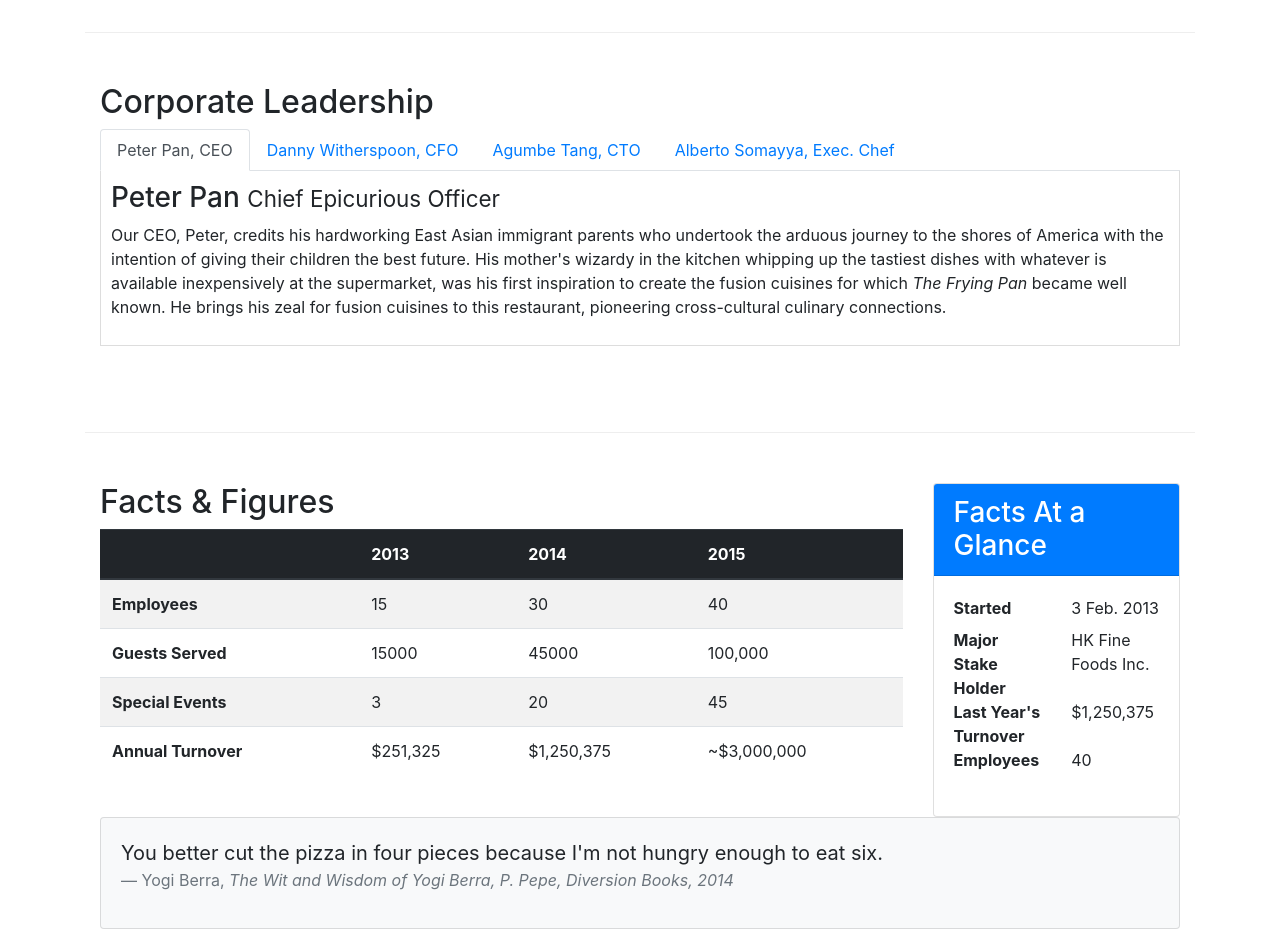
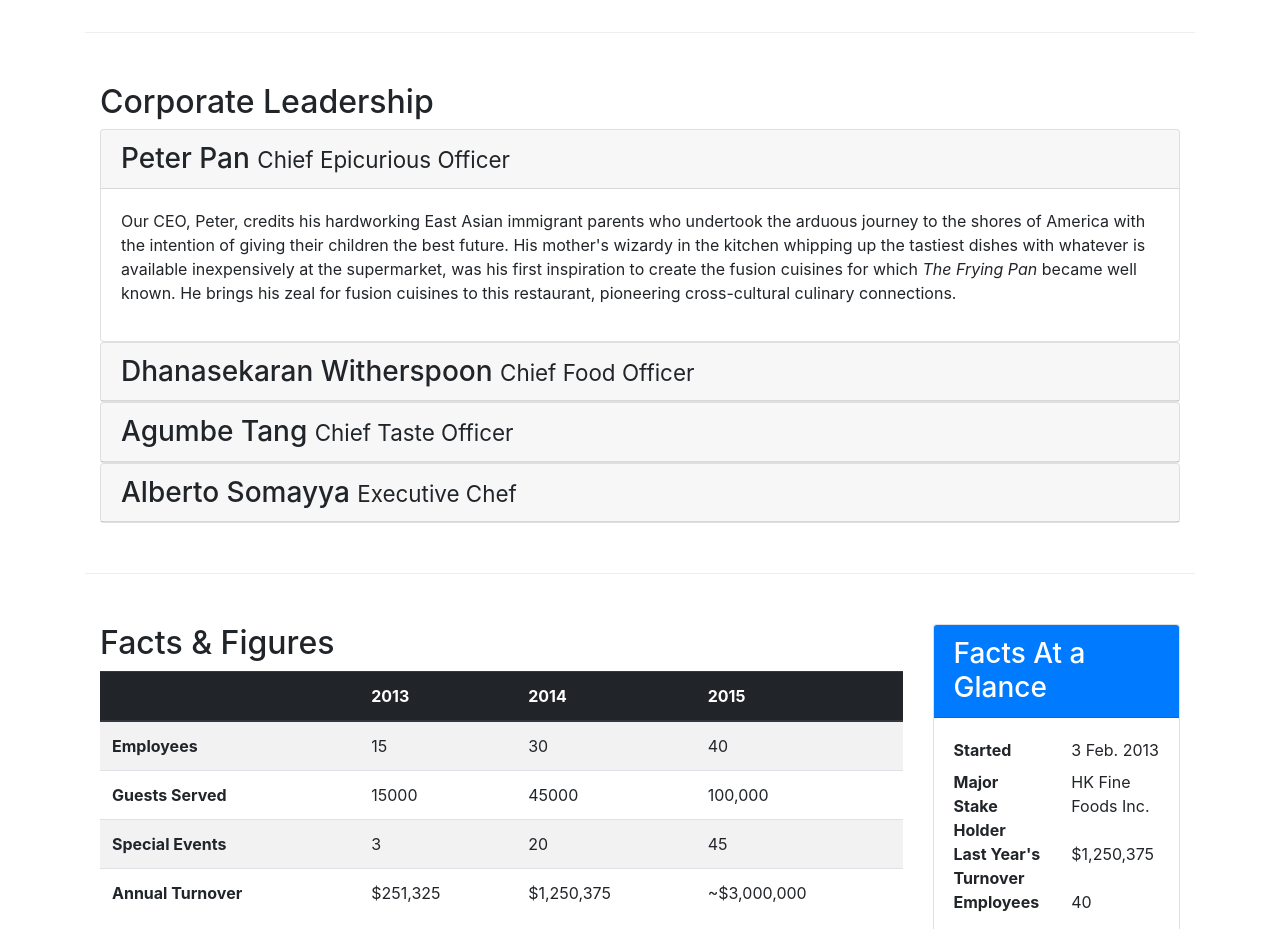
Before and after one commit to nobuhiroK/conFusion, a website: page aboutus.html in a window 1280 px wide. Shown: the part 840-1769 px from the top of the page. Drawn offline with nearby package versions, Linux system fonts and the light colour scheme.

Commit message:
Accordion

```diff
--- a/aboutus.html
+++ b/aboutus.html
@@ -80,40 +80,63 @@
         <div class="row row-content">
             <div  class="col-12">
                 <h2>Corporate Leadership</h2>
-                <ul class="nav nav-tabs">
-                    <li class="nav-item">
-                      <a class="nav-link active" href="#peter"
-                        role="tab" data-toggle="tab">Peter Pan, CEO</a>
-                    </li>
-                    <li class="nav-item">
-                      <a class="nav-link" href="#danny" role="tab"
-                        data-toggle="tab">Danny Witherspoon, CFO</a>
-                    </li>
-                    <li class="nav-item">
-                      <a class="nav-link" href="#agumbe"role="tab"
-                        data-toggle="tab">Agumbe Tang, CTO</a>
-                    </li>
-                    <li class="nav-item">
-                      <a class="nav-link" href="#alberto" role="tab"
-                        data-toggle="tab">Alberto Somayya, Exec. Chef</a>
-                    </li>
-                </ul>
-                <div class="tab-content">
-                    <div role="tabpanel" class="tab-pane fade show active" id="peter">
-                        <h3>Peter Pan <small>Chief Epicurious Officer</small></h3>
-                        <p class ="d-none d-sm-block">Our CEO, Peter, credits his hardworking East Asian immigrant parents who undertook the arduous journey to the shores of America with the intention of giving their children the best future. His mother's wizardy in the kitchen whipping up the tastiest dishes with whatever is available inexpensively at the supermarket, was his first inspiration to create the fusion cuisines for which <em>The Frying Pan</em> became well known. He brings his zeal for fusion cuisines to this restaurant, pioneering cross-cultural culinary connections.</p>
+
+                <div id="accordion">
+                    <div class="card">
+                        <div class="card-header" role="tab" id="peterhead">
+                        <h3 class="mb-0">
+                            <a data-toggle="collapse" data-target="#peter">
+                            Peter Pan <small>Chief Epicurious Officer</small>
+                            </a>
+                        </h3>
+                        </div>
+                        <div class="collapse show" id="peter" data-parent="#accordion">
+                            <div class="card-body">
+                                <p class="d-none d-sm-block">Our CEO, Peter, credits his hardworking East Asian immigrant parents who undertook the arduous journey to the shores of America with the intention of giving their children the best future. His mother's wizardy in the kitchen whipping up the tastiest dishes with whatever is available inexpensively at the supermarket, was his first inspiration to create the fusion cuisines for which <em>The Frying Pan</em> became well known. He brings his zeal for fusion cuisines to this restaurant, pioneering cross-cultural culinary connections.</p>
+                            </div>
+                        </div>
                     </div>
-                    <div role="tabpanel" class="tab-pane fade" id="danny">
-                        <h3>Dhanasekaran Witherspoon <small>Chief Food Officer</small></h3>
-                        <p class ="d-none d-sm-block">Our CFO, Danny, as he is affectionately referred to by his colleagues, comes from a long established family tradition in farming and produce. His experiences growing up on a farm in the Australian outback gave him great appreciation for varieties of food sources. As he puts it in his own words, <em>Everything that runs, wins, and everything that stays, pays!</em></p>
+                    <div class="card">
+                            <div class="card-header" role="tab" id="dannyhead">
+                            <h3 class="mb-0">
+                                <a class="collapsed" data-toggle="collapse" data-target="#danny">
+                                Dhanasekaran Witherspoon <small>Chief Food Officer</small>
+                                </a>
+                            </h3>
+                        </div>
+                        <div class="collapse" id="danny" data-parent="#accordion">
+                            <div class="card-body">
+                                <p class="d-none d-sm-block">Our CFO, Danny, as he is affectionately referred to by his colleagues, comes from a long established family tradition in farming and produce. His experiences growing up on a farm in the Australian outback gave him great appreciation for varieties of food sources. As he puts it in his own words, <em>Everything that runs, wins, and everything that stays, pays!</em><</p>
+                            </div>
+                        </div>
                     </div>
-                    <div role="tabpanel" class="tab-pane fade" id="agumbe">
-                        <h3>Agumbe Tang <small>Chief Taste Officer</small></h3>
-                        <p class="d-none d-sm-block">Blessed with the most discerning gustatory sense, Agumbe, our CTO, personally ensures that every dish that we serve meets his exacting tastes. Our chefs dread the tongue lashing that ensues if their dish does not meet his exacting standards. He lives by his motto, <em>You click only if you survive my lick.</em></p>
+                    <div class="card">
+                            <div class="card-header" role="tab" id="agumbehead">
+                            <h3 class="mb-0">
+                                <a class="collapsed" data-toggle="collapse" data-target="#agumbe">
+                                Agumbe Tang <small>Chief Taste Officer</small>
+                                </a>
+                            </h3>
+                        </div>
+                        <div class="collapse" id="agumbe" data-parent="#accordion">
+                            <div class="card-body">
+                                <p class="d-none d-sm-block">Blessed with the most discerning gustatory sense, Agumbe, our CTO, personally ensures that every dish that we serve meets his exacting tastes. Our chefs dread the tongue lashing that ensues if their dish does not meet his exacting standards. He lives by his motto, <em>You click only if you survive my lick.</em></p>
+                            </div>
+                        </div>
                     </div>
-                    <div role="tabpanel" class="tab-pane fade" id="alberto">
-                        <h3>Alberto Somayya <small>Executive Chef</small></h3>
-                        <p class="d-none d-sm-block">Award winning three-star Michelin chef with wide International experience having worked closely with whos-who in the culinary world, he specializes in creating mouthwatering Indo-Italian fusion experiences. He says, <em>Put together the cuisines from the two craziest cultures, and you get a winning hit! Amma Mia!</em></p>
+                    <div class="card">
+                        <div class="card-header" role="tab" id="albertohead">
+                            <h3 class="mb-0">
+                                <a class="collapsed" data-toggle="collapse" data-target="#alberto">
+                                Alberto Somayya <small>Executive Chef</small>
+                                </a>
+                            </h3>
+                        </div>
+                        <div class="collapse" id="alberto" data-parent="#accordion">
+                            <div class="card-body">
+                                <p class="d-none d-sm-block">Award winning three-star Michelin chef with wide International experience having worked closely with whos-who in the culinary world, he specializes in creating mouthwatering Indo-Italian fusion experiences. He says, <em>Put together the cuisines from the two craziest cultures, and you get a winning hit! Amma Mia!</em></em></p>
+                            </div>
+                        </div>
                     </div>
                 </div>
             </div>
```
